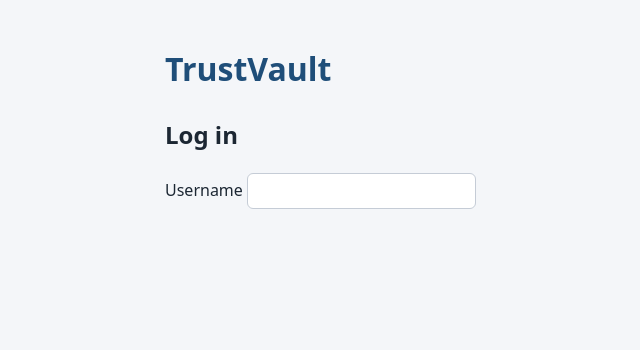
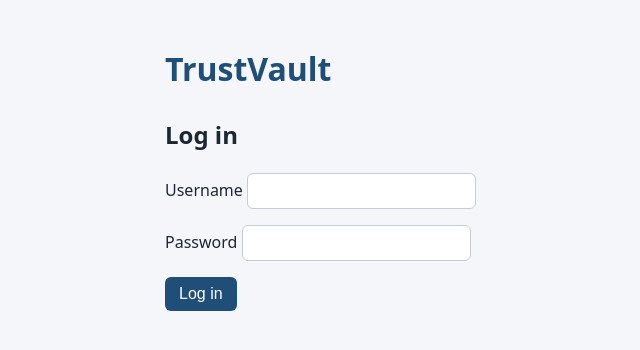
Before and after one commit to bushramd/TrustVault, a Flask app: page /login in a window 1280 px wide. Shown: the top 350 px of the page, without its empty margins (11-651 px from the left). Run offline with Flask 3, Linux system fonts and the light colour scheme.

Commit message:
Restore login form field names

```diff
--- a/templates/login.html
+++ b/templates/login.html
@@ -2,9 +2,9 @@
 <html lang="en">
 <head>
   <meta charset="utf-8">
+  <meta name="viewport" content="width=device-width, initial-scale=1">
+  <link rel="stylesheet" href="{{ url_for('static', filename='style.css') }}">
   <title>TrustVault - Log in</title>
-  <meta name="viewport" content="width=device-width, initial-scale=1">
-<link rel="stylesheet" href="{{ url_for('static', filename='style.css') }}">
 </head>
 <body>
   <h1>TrustVault</h1>
@@ -12,4 +12,8 @@
   {% if error %}<p style="color:red">{{ error }}</p>{% endif %}
   <form method="post" action="{{ url_for('login') }}">
     <p><label>Username <input name="username" required></label></p>
-    <p><l
+    <p><label>Password <input name="password" type="password" required></label></p>
+    <button type="submit">Log in</button>
+  </form>
+</body>
+</html>
```
